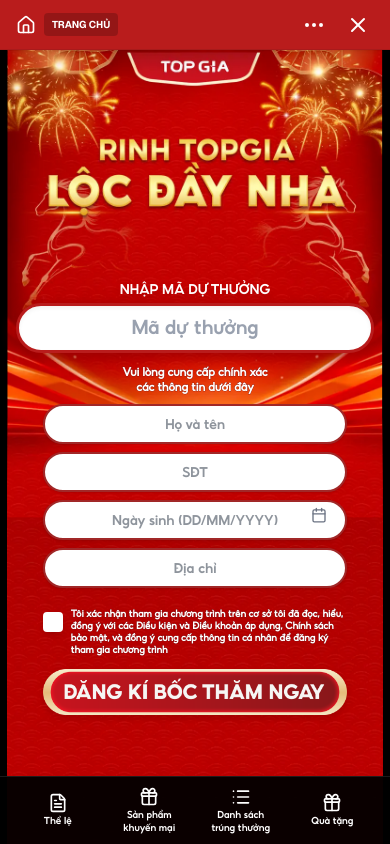
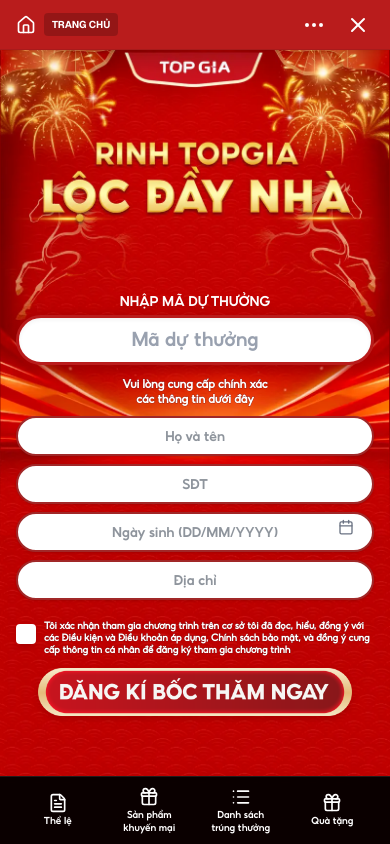
Before and after one commit to TopGia-001/tg001, a Next.js app: page /register in a window 390 px wide. Built offline with nearby package versions, Linux system fonts and the light colour scheme.

Commit message:
Update page.tsx

```diff
--- a/src/app/register/page.tsx
+++ b/src/app/register/page.tsx
@@ -90,7 +90,7 @@
                 src="/assets/bg-no-prizes-mobile.webp"
                 alt="BG Mobile"
                 fill
-                className="object-contain object-top bg-black"
+                className="object-cover object-top"
                 priority
               />
             </div>
@@ -131,7 +131,7 @@
                     </div>
 
                     {/* CỘT 2: THÔNG TIN CÁ NHÂN */}
-                    <div className="w-[85%] md:w-1/3 flex flex-col items-center">
+                    <div className="w-full max-w-md xl:w-1/3 flex flex-col items-center">
                         <div className="w-full max-sm space-y-1.5 md:space-y-2">
                             <div className="h-auto md:h-[60px] flex items-end justify-center pb-1 md:pb-2">
                                 <p className="shopee-medium text-center text-white leading-[1.2] flex items-end justify-center text-xs font-bold [-webkit-text-stroke:0.5px_#701318] md:text-[16px] md:font-medium md:[-webkit-text-stroke:6px_#701318]" style={{paintOrder: 'stroke fill'}}>
@@ -166,7 +166,7 @@
                     </div>
 
                     {/* CỘT 3: NÚT SUBMIT */}
-                    <div className="w-[85%] md:w-1/3 flex flex-col items-center md:items-start">
+                    <div className="w-full max-w-md xl:w-1/3 flex flex-col items-center md:items-start">
                         <div className="w-full max-w-sm md:max-w-[380px] space-y-3 md:space-y-4">
                             <div className="hidden md:block md:h-[60px] pb-2"></div>
                             <div className={`relative ${errors.terms ? 'animate-shake' : ''}`}>
```
